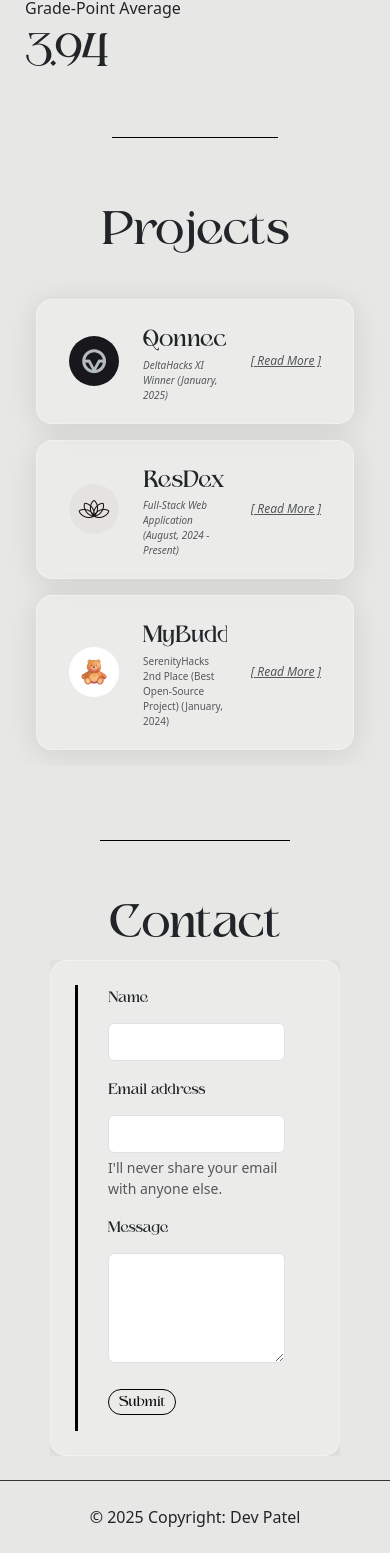
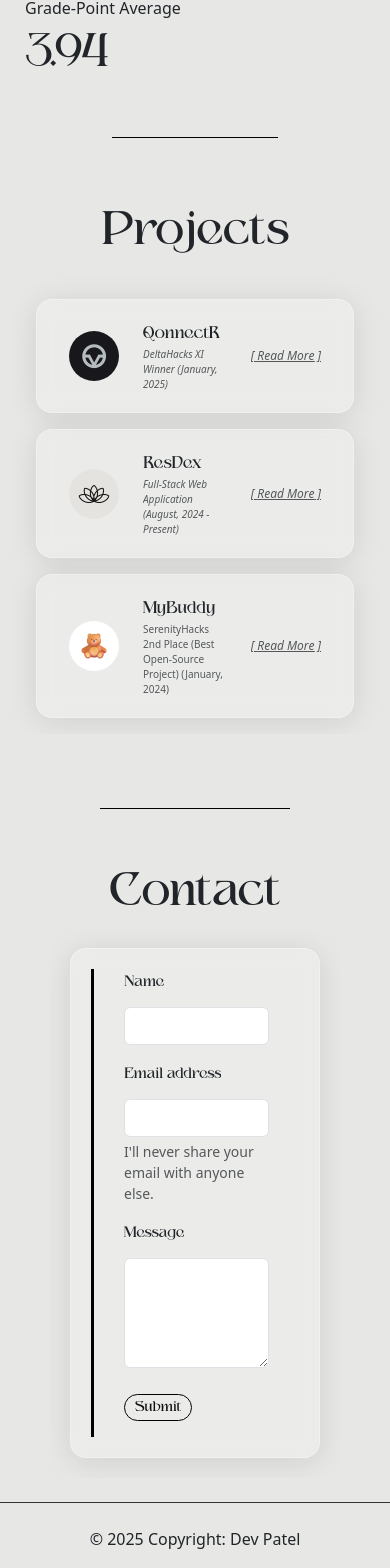
Before and after one commit to devp19/portfolio-react-app, a React (Create React App) app in the folder portfolio-website/: page / in a window 390 px wide. Shown: the part 2045-3613 px from the top of the page. Built offline with nearby package versions, Linux system fonts and the light colour scheme.

Commit message:
mobile framework update

```diff
--- a/portfolio-website/src/components/pages/Contact.js
+++ b/portfolio-website/src/components/pages/Contact.js
@@ -34,8 +34,8 @@ const Contact = forwardRef((props, ref) => {
                     </div>
                 </div>
 
-                <div className="row justify-content-center" style={{marginLeft: '50px', marginRight: '50px'}}>
-                    <div className="col-md-6 box p-4">
+                <div className="row justify-content-center" style={{marginLeft: '50px', marginRight: '50px', padding: '20px'}}>
+                    <div className="col-md-6 box" style={{padding: '20px'}}>
                         <form name="contact" method="post" style={{borderLeft: "3px solid black"}} data-netlify="true" action="/src/Components/Pages/Success.js"
       onSubmit={handleSubmit}>
                             <input type="hidden" name="form-name" value="contact"/>
--- a/portfolio-website/src/components/pages/Projects.js
+++ b/portfolio-website/src/components/pages/Projects.js
@@ -42,7 +42,7 @@ const Projects = forwardRef((props, ref) =>
               </div>
 
               <div className='col'>
-                <div className='supporting-2 d-flex' style={{ fontSize: '25px' }}>
+                <div className='supporting-2 d-flex change-font'>
                   QonnectR
                 </div>
                 <div className='text-muted d-flex' style={{ fontSize: '10px' }}>
@@ -57,7 +57,7 @@ const Projects = forwardRef((props, ref) =>
               </div>
 
               {isExpanded && (
-                <div className='row mt-3 description p-3' style={{ marginLeft: '20px', marginRight: '20px' }}>
+                <div className='row mt-3 description' style={{ marginLeft: '20px', marginRight: '20px' }}>
                   <div className='col'>
                     <p className='text-muted'>
                     Have you ever found it hard to come up with inspiring project ideas, or struggled to stay motivated once you've started? Trust me, I’ve been there too. That’s exactly why we built QonnectR. It’s a platform designed to make collaboration seamless and exciting. You can create a profile, showcase your projects, and invite others to join your journey. But it doesn’t stop there—QonnectR also lets you discover and connect with passionate people, so you can jump into projects that excite you. Think of it as a space where solo ideas transform into dynamic team efforts. QonnectR isn’t just a tool—it’s a community where creativity meets collaboration, helping turn your visions into reality.
@@ -94,7 +94,7 @@ const Projects = forwardRef((props, ref) =>
               </div>
 
               <div className='col'>
-                <div className='supporting-2 d-flex' style={{ fontSize: '25px' }}>
+                <div className='supporting-2 change-font d-flex'>
                   ResDex
                 </div>
                 <div className='text-muted d-flex' style={{ fontSize: '10px' }}>
@@ -145,7 +145,7 @@ By engaging in peer and expert reviews, students can refine their work, gain val
               </div>
 
               <div className='col'>
-                <div className='supporting-2 d-flex' style={{ fontSize: '25px' }}>
+                <div className='supporting-2 d-flex change-font'>
                  MyBuddy
                 </div>
                 <div className='text-muted d-flex' style={{ fontSize: '10px' }}>
--- a/portfolio-website/src/index.css
+++ b/portfolio-website/src/index.css
@@ -118,6 +118,11 @@ body {
   font-size: 20px;
 }
 
+.change-font {
+  font-size: 25px;
+}
+
+
 
 .regular-bg {
   background-color: #e7e8e5;
@@ -204,8 +209,18 @@ body {
     margin-left: 30px;
     max-width: 290px;
   }
+
 }
 
+
+
+@media (max-width: 430px) {
+
+  .change-font{
+    font-size: 18px;
+  }
+
+}
 
 
 /* Keyframes for fade-in and slide-down */
```
